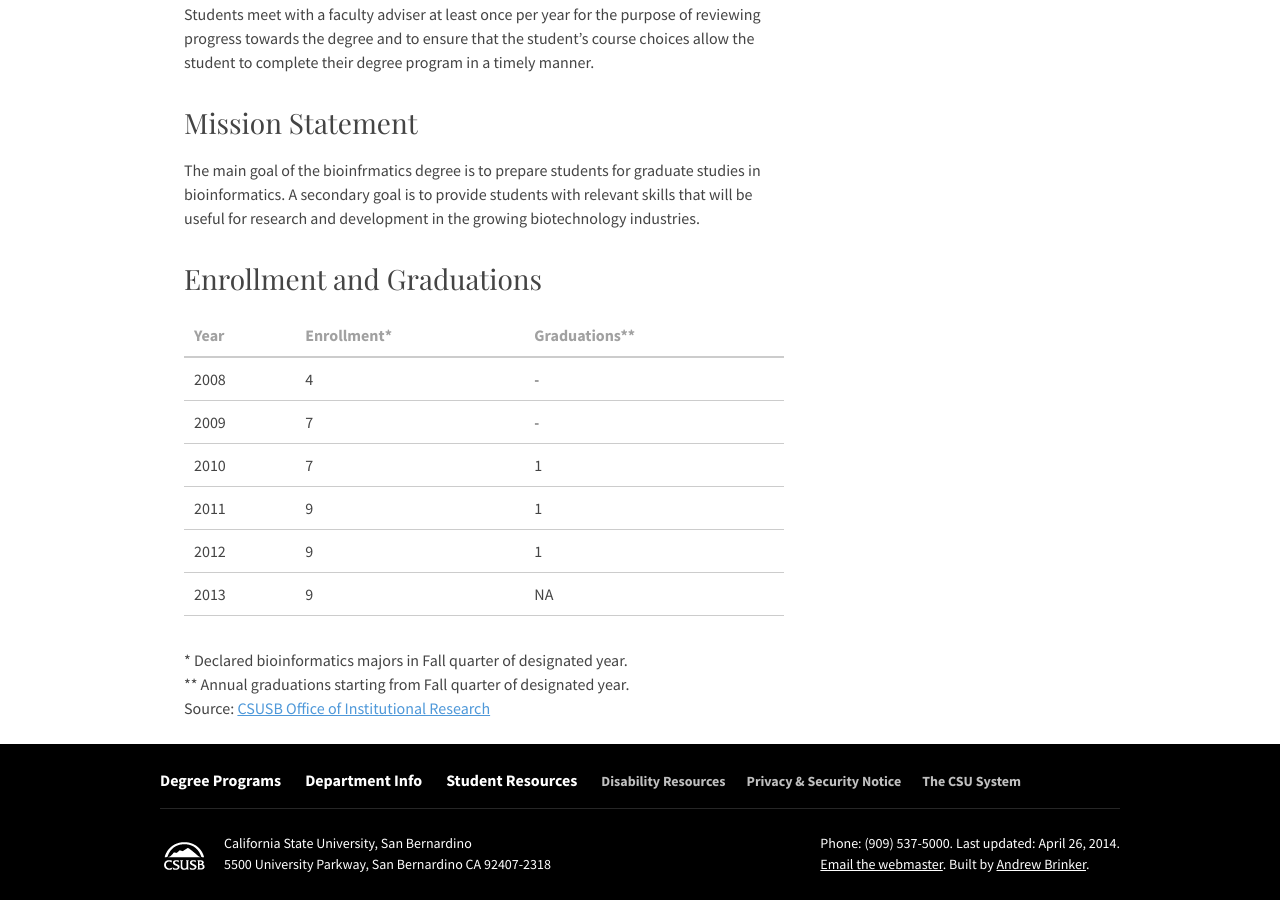
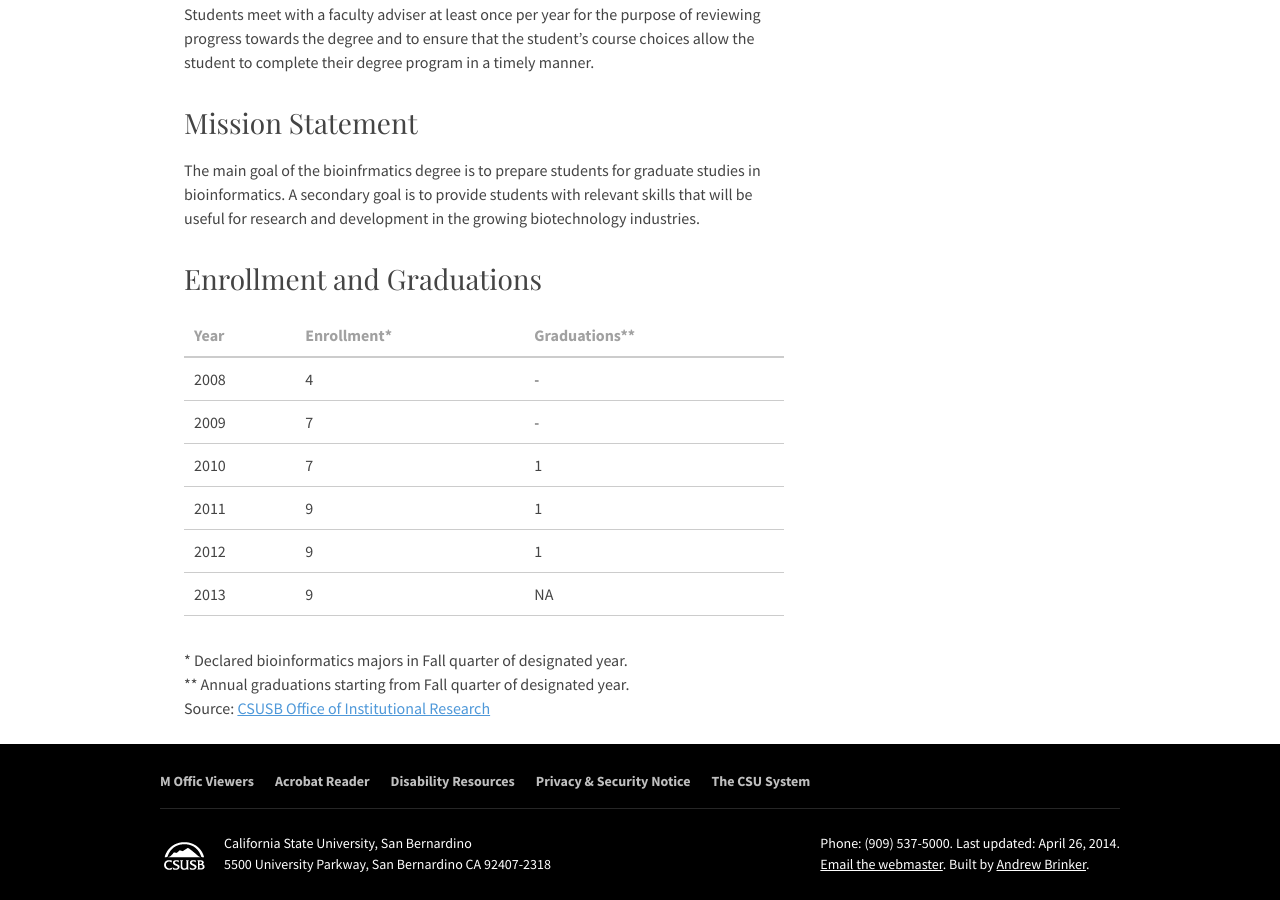
Before and after one commit to csusbdt/cse, a Jekyll site: the page built from programs/bioinformatics/index.md, in a window 1280 px wide and 900 px high, scrolled down 1148 px. Built offline with Jekyll 4.4.1, drawn with Linux system fonts in a browser that asks for light colours; nearby versions of some CDN libraries; some web fonts are replaced.

Commit message:
fixed accessibility problems

```diff
--- a/_includes/footer.html
+++ b/_includes/footer.html
@@ -2,6 +2,7 @@
     <footer class='container'>
         <nav class='inline-nav'>
             <ul>
+<!--
                 <li>
                     <a href='{% if site.safe %}/cse{% endif %}/programs'>
                         Degree&nbsp;Programs
@@ -15,6 +16,17 @@
                 <li>
                     <a href='{% if site.safe %}/cse{% endif %}/resources'>
                         Student&nbsp;Resources
+                    </a>
+                </li>
+-->
+                <li class='small'>
+                    <a href='http://www.microsoft.com/downloads/results.aspx?pocId=4289AE77-4CBA-4A75-86F3-9FF96F68E491'>
+                        M&nbsp;Offic&nbsp;Viewers
+                    </a>
+                </li>
+                <li class='small'>
+                    <a href='http://www.adobe.com/products/acrobat/readstep2.html'>
+                        Acrobat&nbsp;Reader
                     </a>
                 </li>
                 <li class='small'>
@@ -35,7 +47,7 @@
             </ul>
         </nav>
         <section class='meta'>
-            <img class='campus-logo' src='{% if site.safe %}/cse{% endif %}/assets/img/university_logo.png'>
+            <img alt='csusb logo' class='campus-logo' src='{% if site.safe %}/cse{% endif %}/assets/img/university_logo.png'>
             <address class='address'>
                 California State University, San Bernardino<br>
                 5500 University Parkway, San Bernardino CA 92407-2318
--- a/_layouts/default.html
+++ b/_layouts/default.html
@@ -1,5 +1,5 @@
 <!DOCTYPE html>
-<html>
+<html lang="en-us">
     <head>
         <meta charset='utf-8'>
         <meta http-equiv='X-UA-Compatible' content='IE=edge,chrome=1'>
--- a/programs/bioinformatics/index.md
+++ b/programs/bioinformatics/index.md
@@ -49,7 +49,7 @@
 
 <table class="enrollment">
   <thead>
-    <tr> <th>Year</th> <th>Enrollment*</th> <th>Graduations**</th> </tr>
+    <tr> <th scope="col">Year</th> <th scope="col">Enrollment*</th> <th scope="col">Graduations**</th> </tr>
   </thead>
   <tbody>
     <tr> <td>2008</td> <td>4</td> <td>-</td> </tr>
```
Also changed, not shown: programs/computer-engineering/index.md (+1 -1 lines), programs/computer-science/index.md (+1 -1 lines), programs/computer-systems/index.md (+1 -1 lines).
